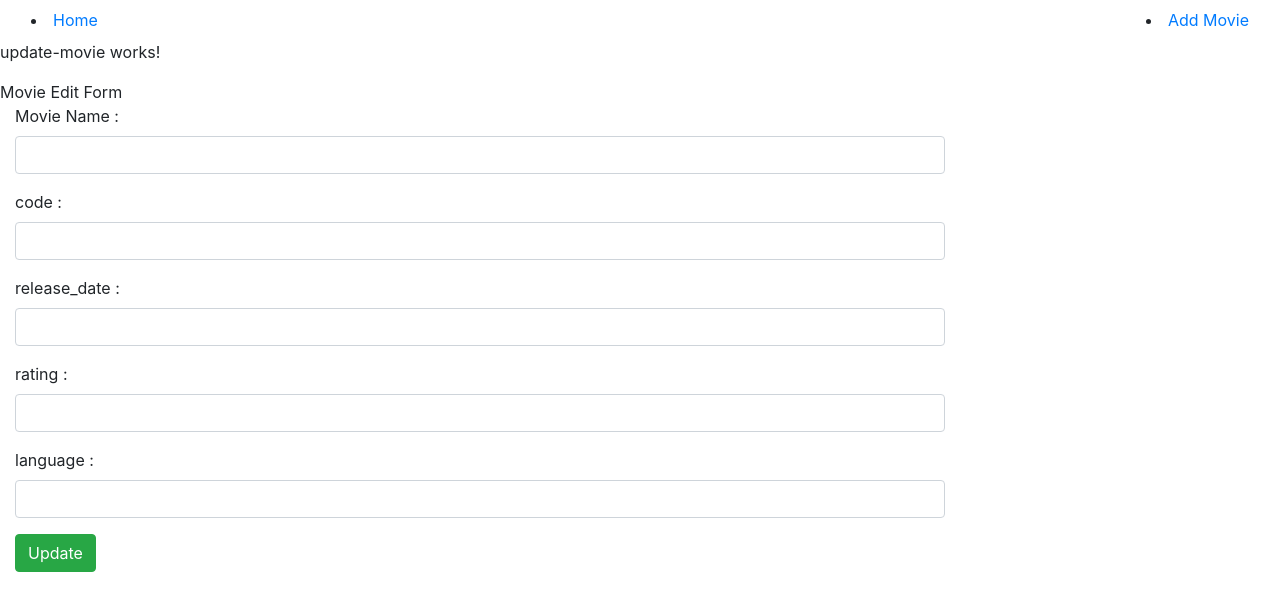
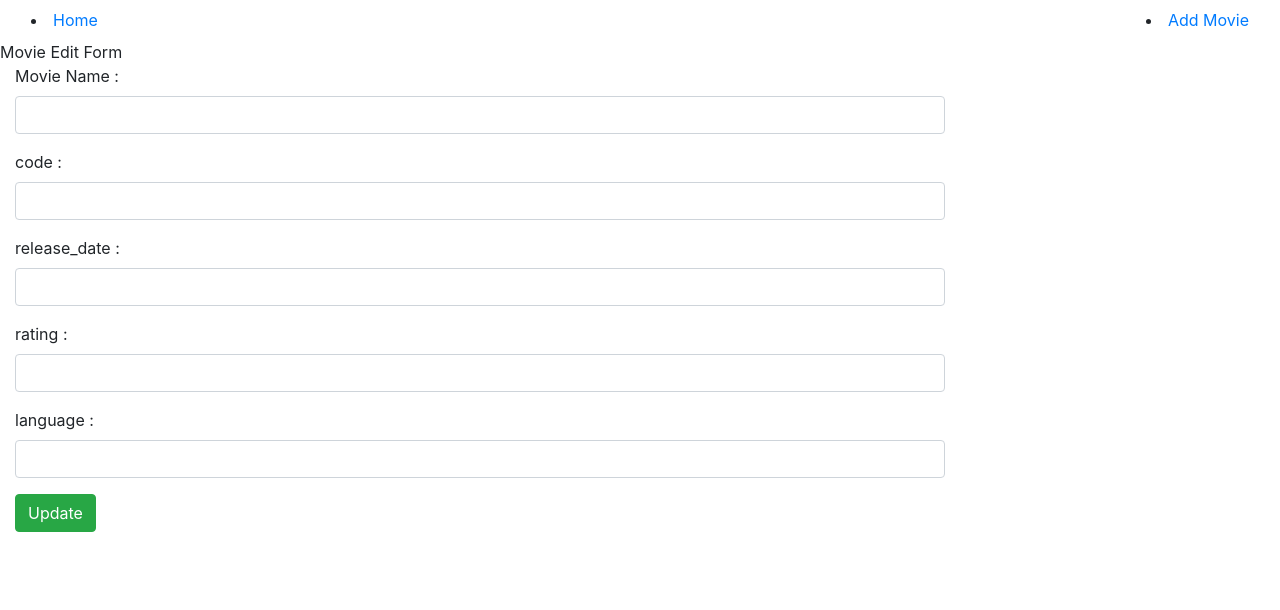
Before and after one commit to AshishAhuja124/BAngular, an Angular app in the folder Desktop/Berkadia angular/ac/: page /update/1 in a window 1280 px wide. Shown: the top 610 px of the page. Built offline with nearby package versions, Linux system fonts and the light colour scheme; no server answers.

Commit message:
Update update-movie.component.html

```diff
--- a/Desktop/Berkadia angular/ac/src/app/update-movie/update-movie.component.html
+++ b/Desktop/Berkadia angular/ac/src/app/update-movie/update-movie.component.html
@@ -1,6 +1,3 @@
-<p>
-  update-movie works!
-</p>
 <div class="panel panel-default">
   <div class="panel-heading">Movie Edit Form</div>
   <div class="panel-body">
```
